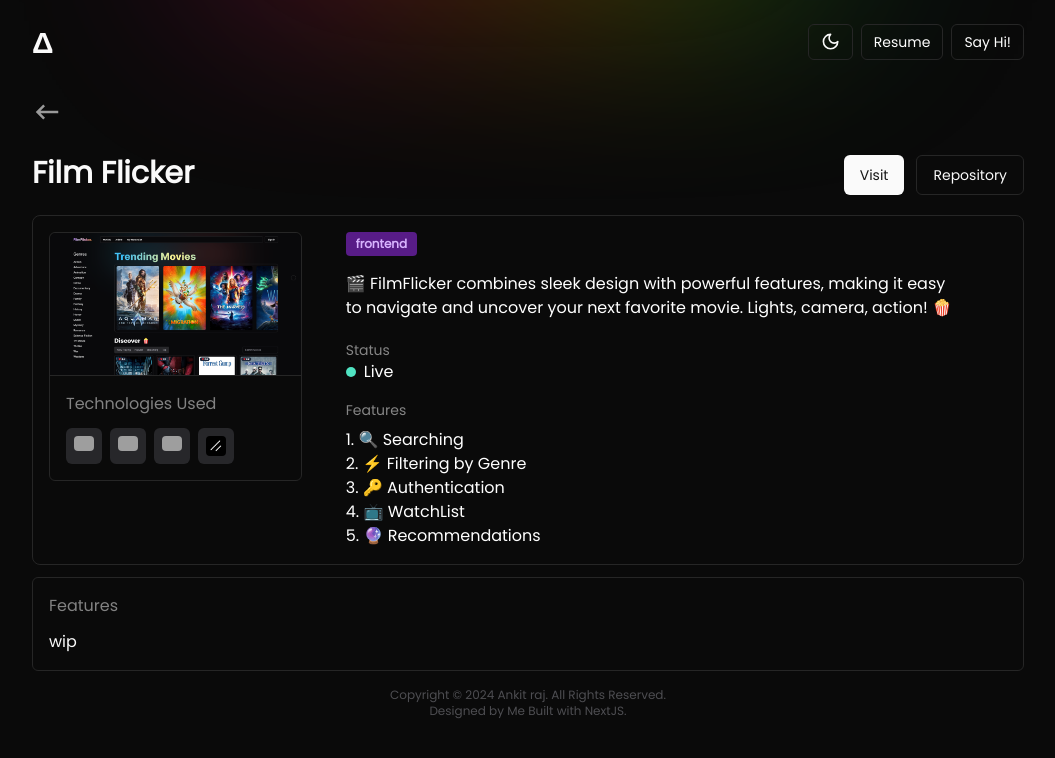
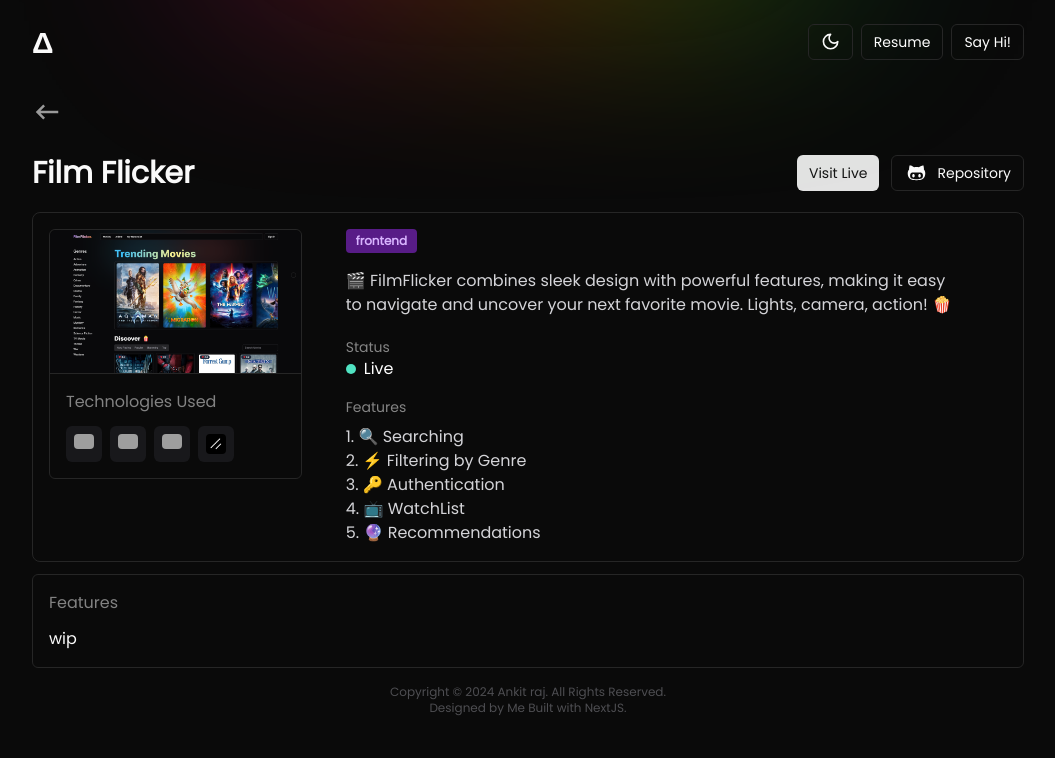
Before and after one commit to ankitrajxd/personal-portfolio, a Next.js app: page /projects/1 in a window 1280 px wide. Shown: the top 758 px of the page, without its empty margins (112-1167 px from the left). Built offline with nearby package versions, Linux system fonts and the light colour scheme; grey boxes are pictures that could not be loaded.

Commit message:
adjusted few things

```diff
--- a/app/About.tsx
+++ b/app/About.tsx
@@ -11,7 +11,7 @@ const About = () => {
         >
           About
         </h2>
-        <p className="inline-block text-2xl sm:text-3xl mb-6 font-extrabold underline md:no-underline underline-offset-8 decoration-[#F11A7B]">
+        <p className="inline-block text-2xl sm:text-3xl mb-6 font-extrabold  md:no-underline underline-offset-8 decoration-[#F11A7B]">
           About Me
         </p>
         <span className="text-xs ml-2 opacity-40">{`(a bit formal intro)`}</span>
--- a/app/page.tsx
+++ b/app/page.tsx
@@ -43,6 +43,12 @@ export default function Home() {
         />
       </div>
       <div className=" px-[1.1rem] lg:px-[9rem] my-[6rem]  flex flex-col  gap-y-4">
+        <h2
+          className={`text-center font-bold text-sm text-green-400 uppercase tracking-wider mb-6`}
+        >
+          Quote
+        </h2>
+
         <Quote />
         <Link href={"/anime"}>
           <Button
--- a/app/projects/[id]/page.tsx
+++ b/app/projects/[id]/page.tsx
@@ -4,6 +4,7 @@ import Image from "next/image";
 import Link from "next/link";
 import { MdOutlineKeyboardBackspace } from "react-icons/md";
 import AnimatedDiv from "@/app/components/AnimatedDiv";
+import { DiGithubAlt } from "react-icons/di";
 
 interface Props {
   params: { id: string };
@@ -23,11 +24,15 @@ const ProjectDetailPage = ({ params: { id } }: Props) => {
         <div className="flex gap-3">
           {project?.url && (
             <a href={project?.url}>
-              <Button>Visit</Button>
+              <Button className="opacity-90 " size={"sm"}>
+                Visit Live
+              </Button>
             </a>
           )}
           <a href={project?.github}>
-            <Button variant="outline">Repository</Button>
+            <Button size={"sm"} variant="outline">
+              <DiGithubAlt className="mr-2" size={"25px"} /> Repository
+            </Button>
           </a>
         </div>
       </div>
@@ -48,7 +53,7 @@ const ProjectDetailPage = ({ params: { id } }: Props) => {
               {project?.tech.map((t, i) => (
                 <div
                   key={i}
-                  className="p-2 px-2 dark:bg-zinc-800 bg-zinc-100 rounded-md w-fit flex-wrap"
+                  className="p-2 px-2 dark:bg-zinc-900 bg-zinc-100 rounded-md w-fit flex-wrap"
                 >
                   <Image
                     className="rounded-sm"
@@ -68,7 +73,9 @@ const ProjectDetailPage = ({ params: { id } }: Props) => {
           <p className="p-1 bg-purple-100 text-purple-800  text-xs font-bold me-2 px-2.5 py-1 rounded dark:bg-purple-900 dark:text-purple-300 w-fit">
             {project?.category}
           </p>
-          <p className="mt-4 xl:mr-[3rem] ">{project?.detailedDescription}</p>
+          <p className="mt-4 xl:mr-[3rem] dark:text-zinc-300">
+            {project?.detailedDescription}
+          </p>
           <p className="opacity-50 text-sm mt-5">Status</p>
 
           <div className="flex items-center gap-2">
@@ -79,7 +86,9 @@ const ProjectDetailPage = ({ params: { id } }: Props) => {
           <p className="opacity-50 text-sm mt-4 mb-2">Features</p>
           <ul>
             {project?.features?.map((f, i) => (
-              <li key={i}>{`${i + 1}.  ${f}`}</li>
+              <li className="dark:text-zinc-300" key={i}>{`${
+                i + 1
+              }.  ${f}`}</li>
             ))}
           </ul>
         </div>
```
